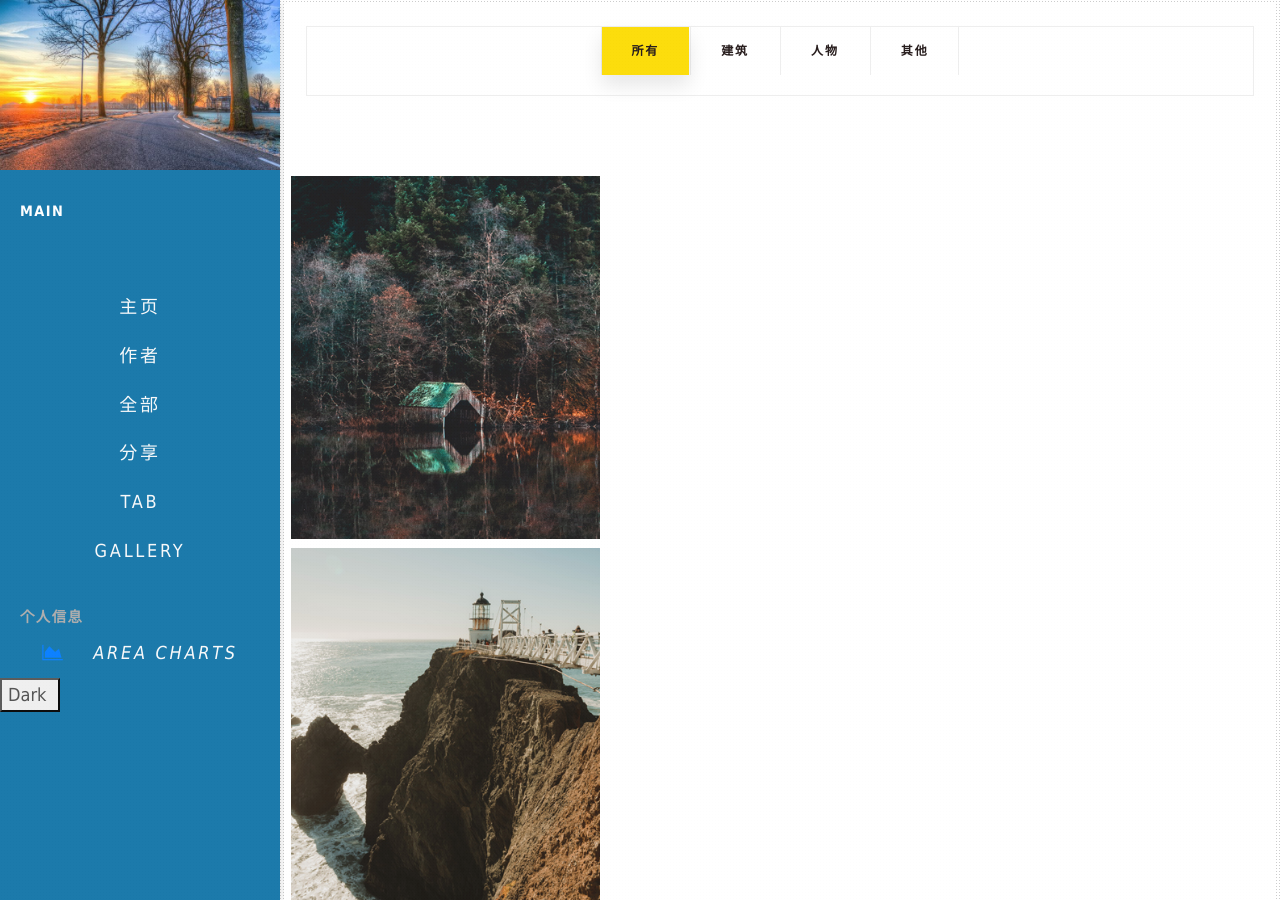
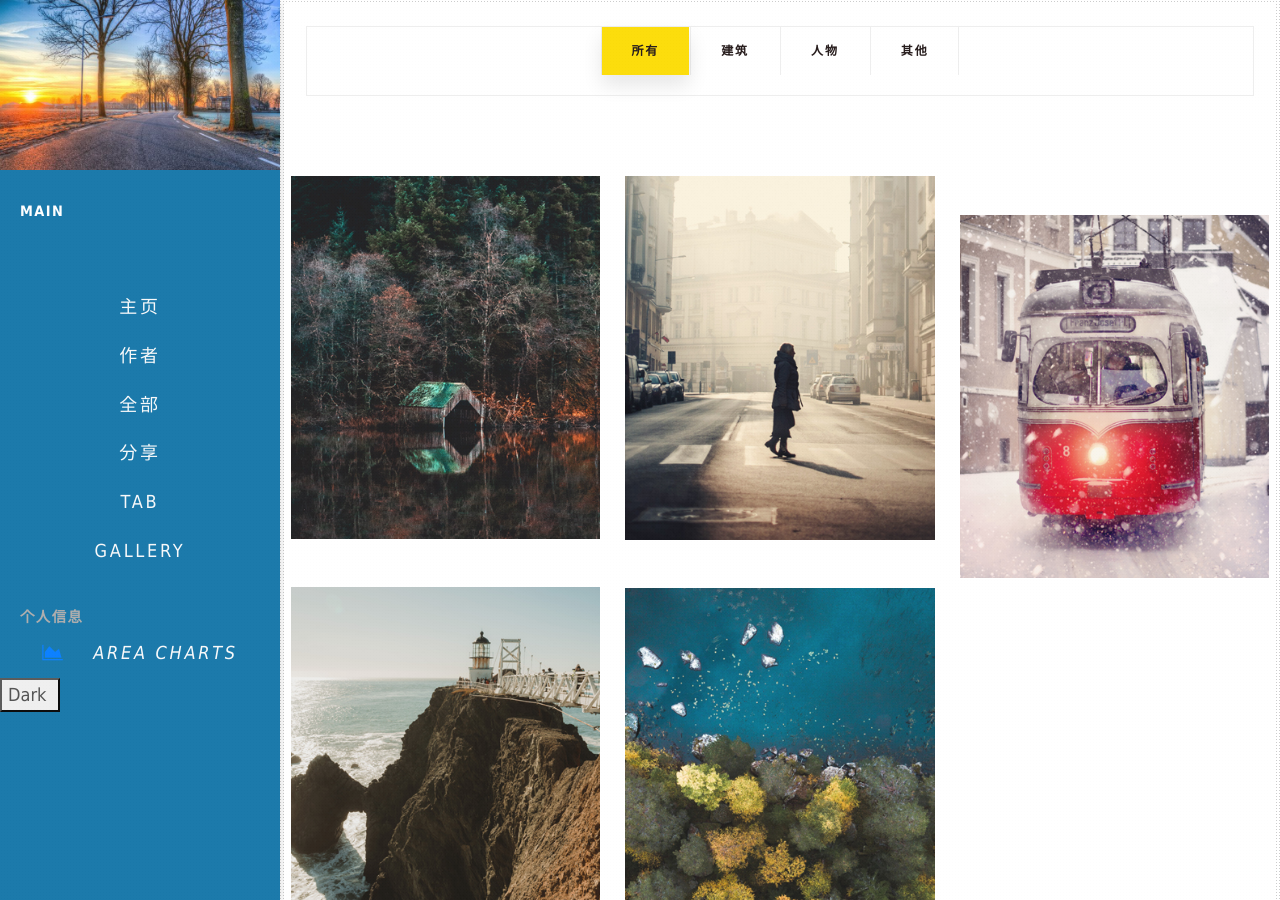
Before and after one commit to nengwuzhi/nengwuzhi.github.ioce, a Jekyll site: the page built from pages/gallery.html, in a window 1280 px wide and 900 px high. Built offline with Jekyll 4.4.1, drawn with Linux system fonts in a browser that asks for light colours; nearby versions of some CDN libraries.

Commit message:
Update gallery.html

```diff
--- a/pages/gallery.html
+++ b/pages/gallery.html
@@ -31,7 +31,6 @@ type: page
         		<div class="gallery_f_inner row imageGallery1">
 
         			<div class="card-columns Ar">
-        				<div class="h_gallery_item">
         					{% for image in site.static_files %}
                                                 {% if image.path contains 'img/gallery/Architecture' %}
         						<a data-fancybox="gallery" class="light" href="{{ site.baseurl }}{{ image.path }}">
@@ -41,10 +40,8 @@ type: page
         					</div>
         					{% endif %}
         					{% endfor %}
-        				</div>
         			</div>
         			<div class="card-columns pe">
-        				<div class="h_gallery_item">
         					{% for image in site.static_files %}
                                                 {% if image.path contains 'img/gallery/people' %}
         						<a data-fancybox="gallery" class="light" href="{{ site.baseurl }}{{ image.path }}">
@@ -54,10 +51,8 @@ type: page
         					</div>
         					{% endif %}
         					{% endfor %}
-        				</div>
         			</div>
 				 <div class="card-columns ot">
-        				<div class="h_gallery_item">
         					{% for image in site.static_files %}
                                                 {% if image.path contains 'img/gallery/other' %}
         						<a data-fancybox="gallery" class="light" href="{{ site.baseurl }}{{ image.path }}">
@@ -67,7 +62,6 @@ type: page
         					</div>
         					{% endif %}
         					{% endfor %}
-        				</div>
         			 </div>
                        </div>
         		<div class="button_more">
```
